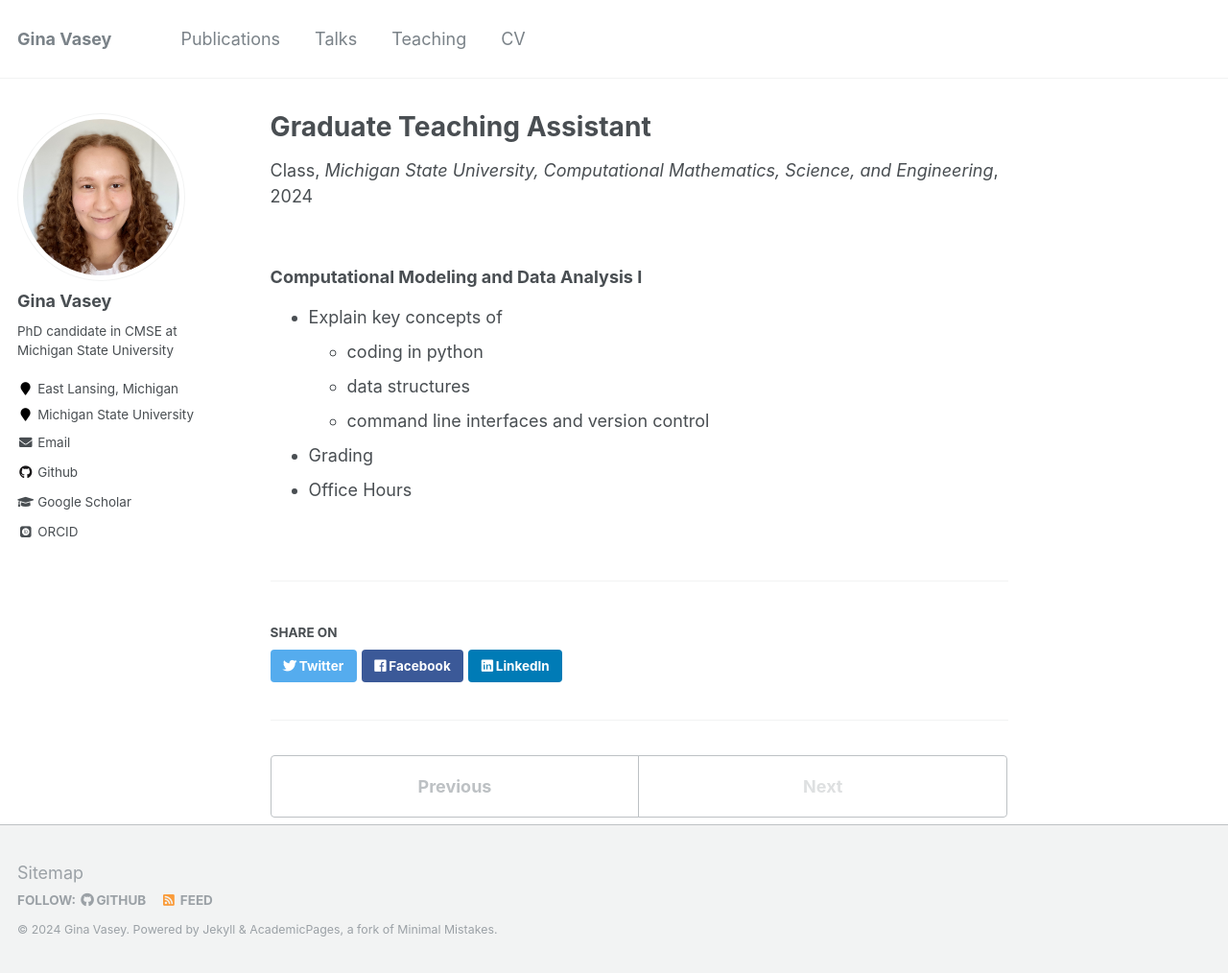
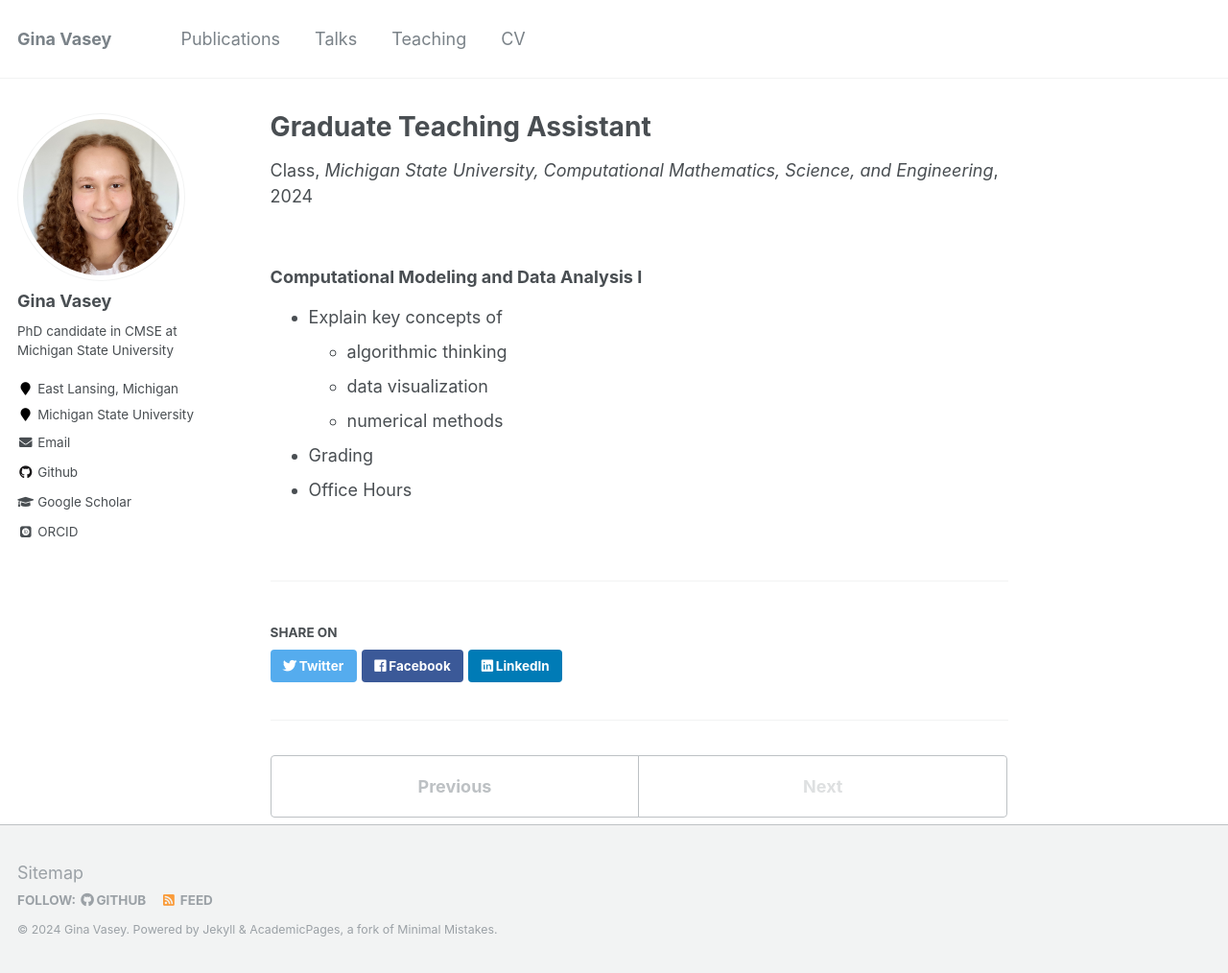
Before and after one commit to vaseygin/vaseygin.github.io, a Jekyll site: the page built from _teaching/F24_CMSE_201_TA.md, in a window 1280 px wide and 1014 px high. Shown: the whole window at 96% size. Built offline with Jekyll 4.4.1, drawn with Linux system fonts in a browser that asks for light colours; some web fonts are replaced.

Commit message:
teaching F24

```diff
--- a/_teaching/F24_CMSE_201_TA.md
+++ b/_teaching/F24_CMSE_201_TA.md
@@ -11,8 +11,8 @@ location: "East Lansing, MI"
 ### Computational Modeling and Data Analysis I
 <!-- While my duties included grading assignments and holding office hours per usual, I had to be able to explain key concepts of, coding in python, data structures, command line interfaces, and version control. -->
 * Explain key concepts of
-    * coding in python
-    * data structures
-    * command line interfaces and version control
+    * algorithmic thinking
+    * data visualization
+    * numerical methods
 * Grading
 * Office Hours
```
